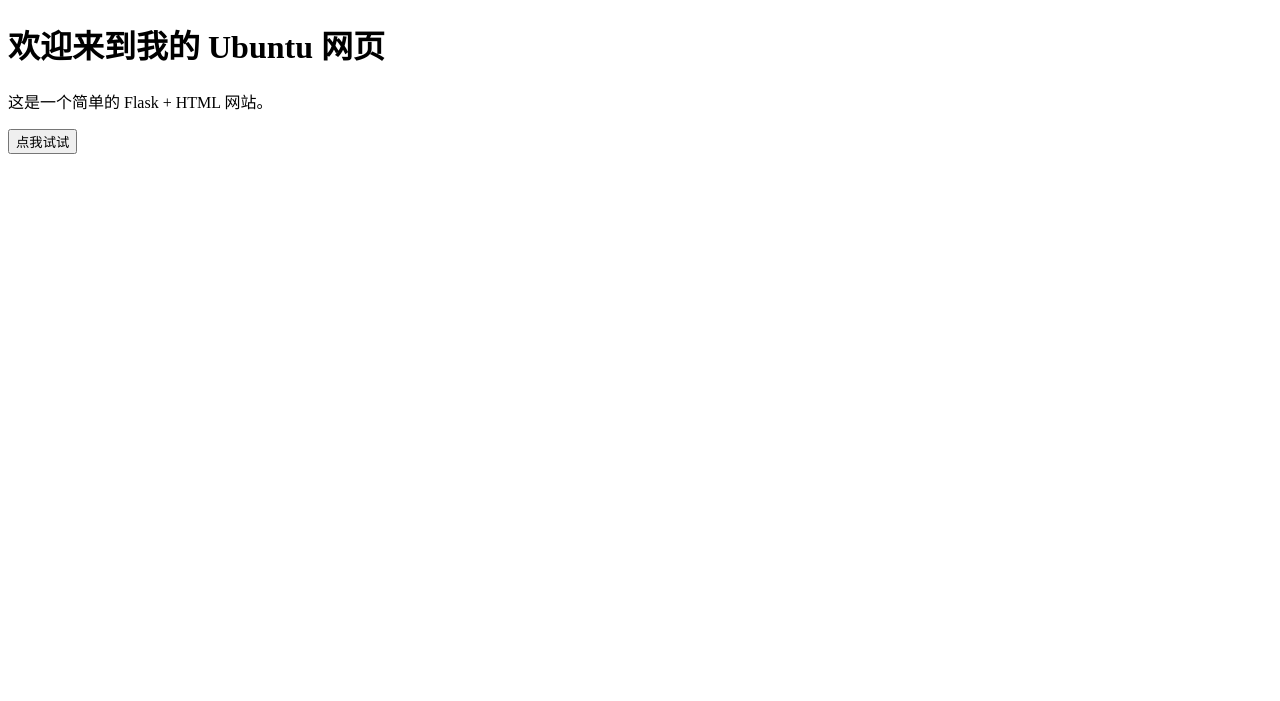
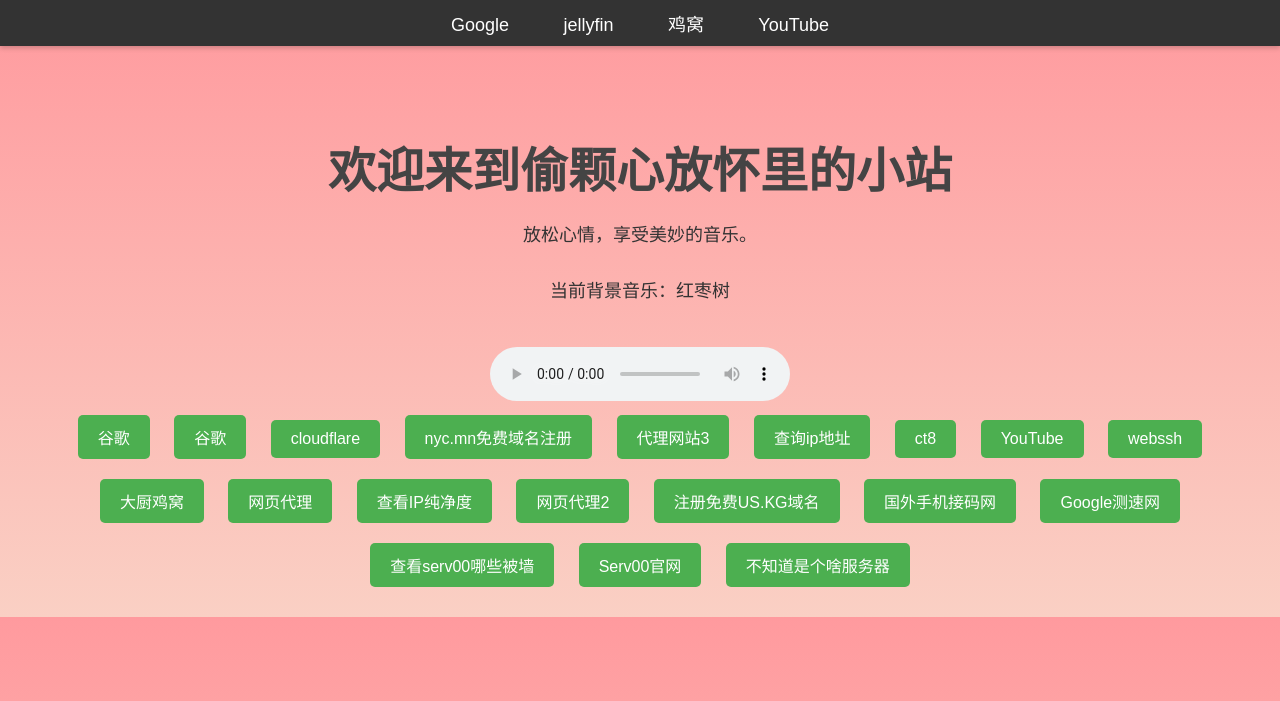
Before and after one commit to iwnsvb/my-web-app, a Flask app: page / in a window 1280 px wide. Shown: the top 701 px of the page. Run offline with Flask 3, Linux system fonts and the light colour scheme.

Commit message:
index.html

```diff
--- a/templates/index.html
+++ b/templates/index.html
@@ -1,15 +1,134 @@
 <!DOCTYPE html>
-<html lang="zh-CN">
+<html lang="zh">
 <head>
     <meta charset="UTF-8">
     <meta name="viewport" content="width=device-width, initial-scale=1.0">
-    <title>我的 Ubuntu 网页</title>
-    <link rel="stylesheet" href="{{ url_for('static', filename='style.css') }}">
+    <title>偷颗心放怀里的音乐小站</title>
+    <style>
+        /* 设置页面背景和字体样式 */
+        body {
+            margin: 0;
+            font-family: Arial, sans-serif;
+            background: linear-gradient(to bottom, #ff9a9e, #fad0c4);
+            color: #333;
+            text-align: center;
+        }
+
+        /* 顶部导航栏样式 */
+        .navbar {
+            background-color: #333;
+            padding: 10px 0;
+            position: fixed;
+            top: 0;
+            width: 100%;
+            z-index: 1000;
+            box-shadow: 0 2px 5px rgba(0, 0, 0, 0.2);
+        }
+
+        .navbar a {
+            text-decoration: none;
+            color: white;
+            margin: 0 15px;
+            font-size: 18px;
+            padding: 5px 10px;
+            border-radius: 5px;
+            transition: background-color 0.3s ease;
+        }
+
+        .navbar a:hover {
+            background-color: #555;
+        }
+
+        /* 主要内容区样式 */
+        .content {
+            margin-top: 80px; /* 避开固定导航栏的高度 */
+            padding: 20px;
+        }
+
+        h1 {
+            font-size: 48px;
+            margin-bottom: 10px;
+            color: #444;
+        }
+
+        p {
+            font-size: 18px;
+            margin-bottom: 30px;
+        }
+
+        /* 背景音乐控制区 */
+        .music-control {
+            margin-top: 20px;
+        }
+
+        audio {
+            margin-top: 15px;
+        }
+
+        /* 按钮样式 */
+        .btn {
+            display: inline-block;
+            margin: 10px;
+            padding: 10px 20px;
+            font-size: 16px;
+            background-color: #4caf50;
+            color: white;
+            border: none;
+            border-radius: 5px;
+            text-decoration: none;
+            cursor: pointer;
+            transition: background-color 0.3s ease, transform 0.2s ease;
+        }
+
+        .btn:hover {
+            background-color: #45a049;
+            transform: scale(1.05);
+        }
+    </style>
 </head>
 <body>
-    <h1>欢迎来到我的 Ubuntu 网页</h1>
-    <p>这是一个简单的 Flask + HTML 网站。</p>
-    <button onclick="showMessage()">点我试试</button>
-    <script src="{{ url_for('static', filename='script.js') }}"></script>
+    <!-- 顶部导航栏 -->
+    <div class="navbar">
+        <a href="https://www.google.com" target="_blank">Google</a>
+        <a href="https://jf.yxsm.fun" target="_blank">jellyfin</a>
+        <a href="https://jk.yxsm.us.kg/" target="_blank">鸡窝</a>
+        <a href="https://www.youtube.com" target="_blank">YouTube</a>
+    </div>
+
+    <!-- 主要内容 -->
+    <div class="content">
+        <h1>欢迎来到偷颗心放怀里的小站</h1>
+        <p>放松心情，享受美妙的音乐。</p>
+
+        <!-- 背景音乐 -->
+        <div class="music-control">
+            <p>当前背景音乐：红枣树</p>
+            <audio controls autoplay loop>
+                <source src="hongzaoshu.mp3" type="audio/mpeg">
+                您的浏览器不支持音频播放。
+            </audio>
+        </div>
+
+        <!-- 更多操作按钮 -->
+        <a class="btn" href="https://www.google.com" target="_blank"> 谷歌</a>
+        <a class="btn" href="https://www.google.com" target="_blank"> 谷歌</a>
+        <a class="btn" href="https://www.cloudflare.com" target="_blank"> cloudflare</a>
+        <a class="btn" href="https://dot.nyc.mn/" target="_blank"> nyc.mn免费域名注册</a>
+        <a class="btn" href="https://coproxy.io/free-web-proxy/" target="_blank"> 代理网站3</a>
+        <a class="btn" href="https://www.ip111.cn" target="_blank"> 查询ip地址</a>
+        <a class="btn" href="https://www.ct8.pl" target="_blank"> ct8</a>
+        <a class="btn" href="https://www.youtube.com" target="_blank"> YouTube</a>
+        <a class="btn" href="https://ssh.yxsm.fun" target="_blank"> webssh</a>
+        <a class="btn" href="https://dachu.us.kg/" target="_blank"> 大厨鸡窝</a>
+        <a class="btn" href="https://www.lumiproxy.com/zh-hans/online-proxy/proxysite/" target="_blank"> 网页代理</a>
+        <a class="btn" href="https://scamalytics.com/" target="_blank"> 查看IP纯净度</a>
+        <a class="btn" href="https://www.croxyproxy.com/" target="_blank"> 网页代理2</a>
+        <a class="btn" href="https://nic.us.kg/" target="_blank"> 注册免费US.KG域名</a>
+        <a class="btn" href="https://sms-activate.io" target="_blank"> 国外手机接码网</a>
+        <a class="btn" href="https://fiber.google.com/speedtest/" target="_blank"> Google测速网</a>
+        <a class="btn" href="https://ss.botai.us.kg" target="_blank"> 查看serv00哪些被墙</a>
+        <a class="btn" href="https://www.serv00.com" target="_blank"> Serv00官网</a>
+        <a class="btn" href="https://shell.segfault.net/#/dashboard" target="_blank"> 不知道是个啥服务器</a>
+    </div>
 </body>
 </html>
```
